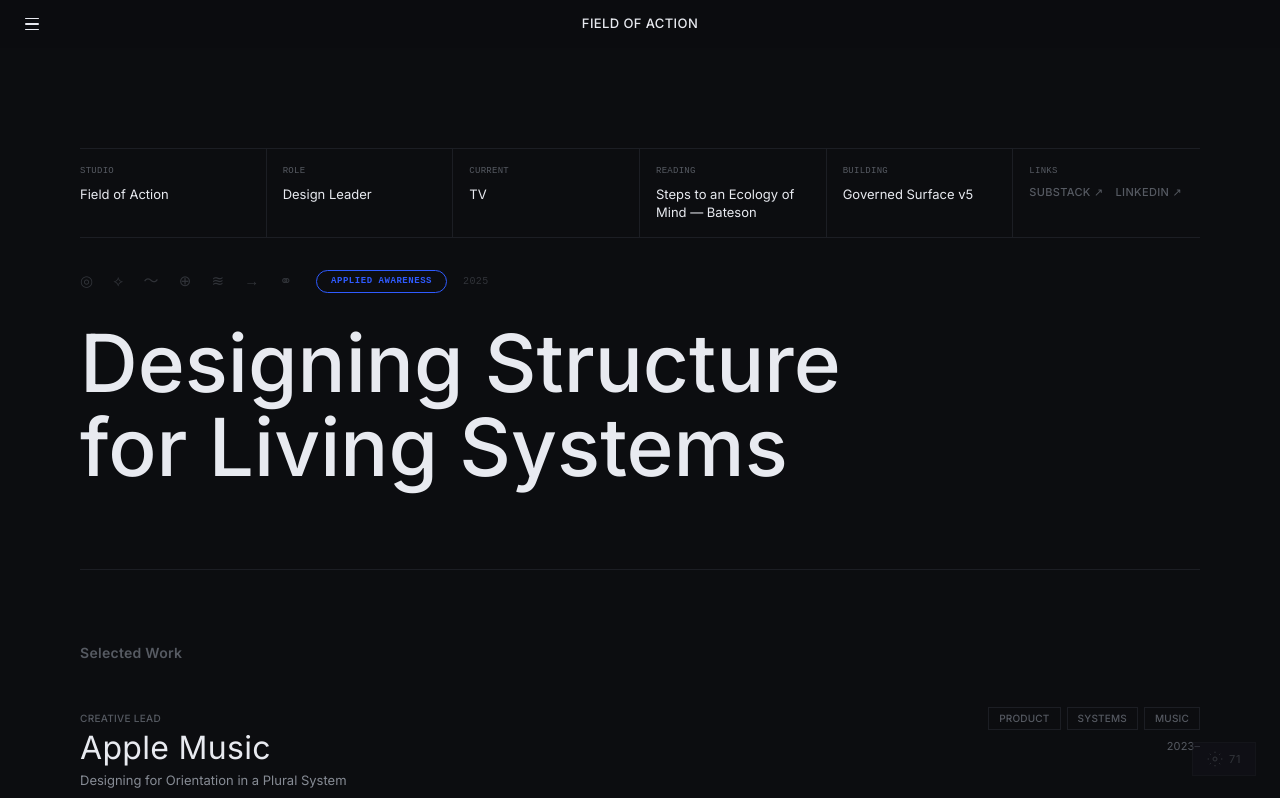
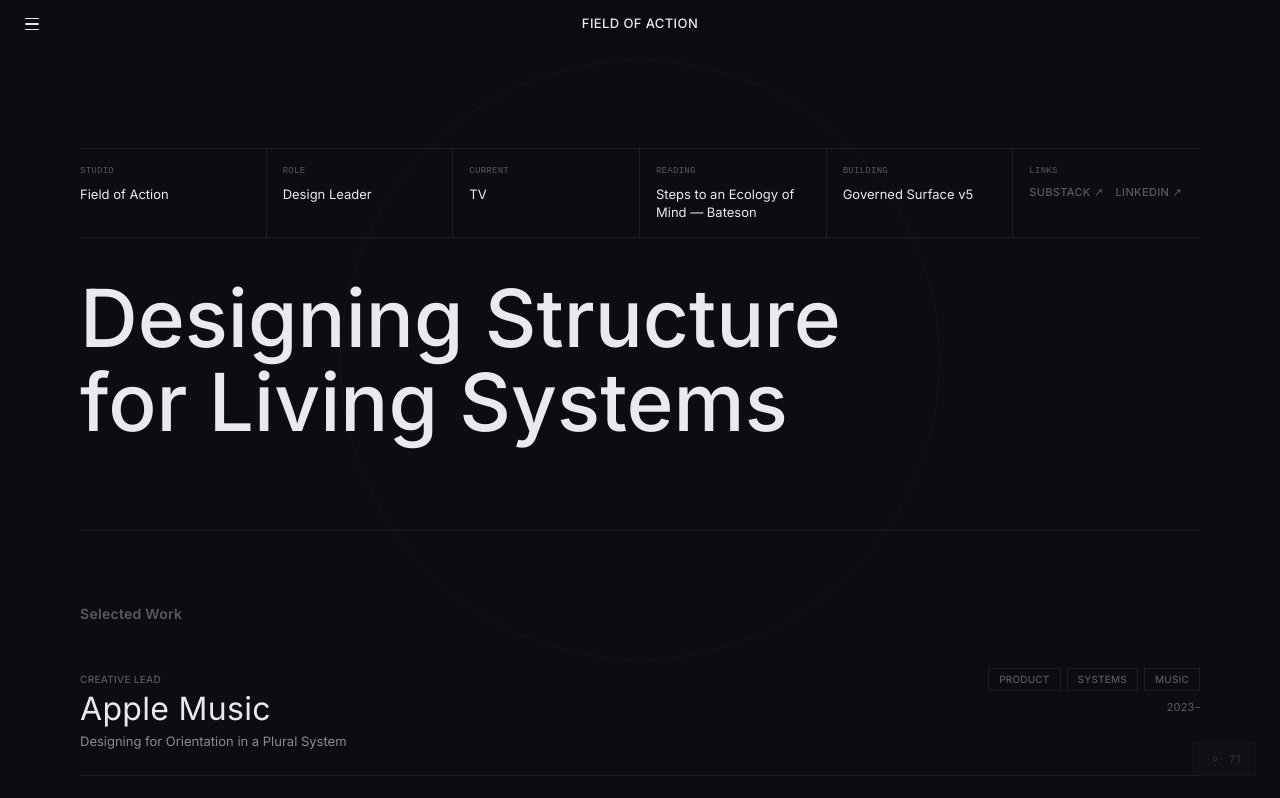
Before and after one commit to FieldofAction/oh-yeap, a React (Vite) app: page / in a window 1280 px wide. Shown: the top 798 px of the page. Built offline with nearby package versions, Linux system fonts and the light colour scheme.

Commit message:
Hero: remove micro-graphic strip, add threshold arc behind headline
Large stroked circle sits behind the headline text, clipped by
the section overflow — creates a portal/gate effect that ties
the horizontal rules together.

Co-Authored-By: Claude Opus 4.6 <noreply@anthropic.com>

```diff
--- a/src/components/Public.jsx
+++ b/src/components/Public.jsx
@@ -81,12 +81,10 @@ export default function Public({ items, allItems, filter, setFilter, relFilter,
                   </div>
                 </div>
               </div>
-              <div className="hero-micro en d2">
-                <div className="hero-glyphs">◎ ⟡ 〜 ⊕ ≋ → ⚭</div>
-                <span className="hero-pill">Applied Awareness</span>
-                <span className="hero-year">2025</span>
+              <div className="hero-threshold">
+                <div className="hero-threshold-arc" />
+                <h1 className="hero-h hero-dash-h en d2">Designing Structure<br/>for Living Systems</h1>
               </div>
-              <h1 className="hero-h hero-dash-h en d3">Designing Structure<br/>for Living Systems</h1>
             </div>
           )}
 
--- a/src/styles/main.css
+++ b/src/styles/main.css
@@ -94,11 +94,9 @@ body,#root{background:var(--bg);color:var(--fg);font-family:var(--sans);font-siz
 .hero-dash-h{margin-top:0}
 .hero--dash .hero-links{gap:12px}
 
-/* Micro-graphic identity strip */
-.hero-micro{display:flex;align-items:center;gap:16px;margin-bottom:28px}
-.hero-glyphs{font-family:var(--display);font-size:15px;letter-spacing:8px;color:var(--ff);opacity:.5}
-.hero-pill{font-size:9px;font-weight:600;letter-spacing:.06em;text-transform:uppercase;color:var(--ac1);border:1px solid var(--ac1);border-radius:100px;padding:4px 14px;font-family:var(--mono);white-space:nowrap}
-.hero-year{font-size:10px;font-weight:500;letter-spacing:.04em;color:var(--ff);font-family:var(--mono);opacity:.5}
+/* Threshold arc */
+.hero-threshold{position:relative;display:flex;align-items:center;justify-content:flex-start;min-height:180px}
+.hero-threshold-arc{position:absolute;left:50%;top:50%;width:600px;height:600px;transform:translate(-50%,-50%);border-radius:50%;border:1px solid var(--bd);pointer-events:none;opacity:.5}
 
 @media(max-width:768px){
   .hero{padding:0 20px}
```
